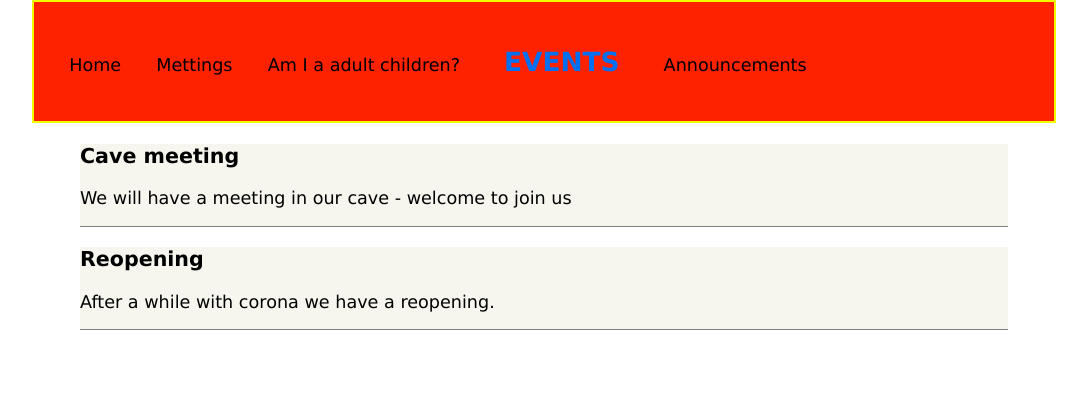
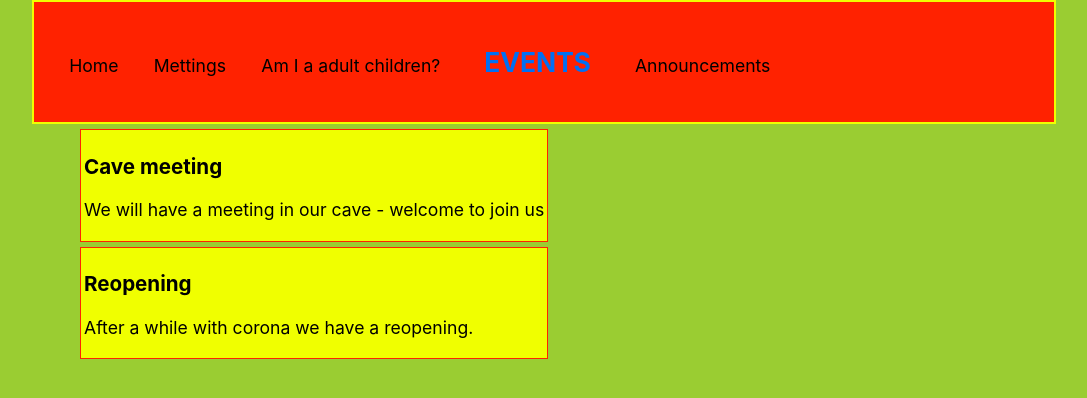
Before and after one commit to pedernyl/vbtNext, a Next.js app: page /events in a window 1280 px wide. Shown: the top 398 px of the page, without its empty margins (96-1183 px from the left). Built offline with nearby package versions, Linux system fonts and the light colour scheme.

Commit message:
some styling for events

```diff
--- a/components/Layout/Layout.js
+++ b/components/Layout/Layout.js
@@ -14,7 +14,6 @@ const Layout = ({ children, title, description, backButton }) => (
         </Head>
         <div className="container">
             <nav>
-                {backButton && <span className="back-button" onClick={() => Router.back()}>&#x2b05;</span> }
                 <Link activeClassName="active" href="/">
                     <a>
                         <span className={Classes.Link}>Home</span>
@@ -74,19 +73,8 @@ const Layout = ({ children, title, description, backButton }) => (
                 /*font-weight: bold;*/
             }
 
-            nav .back-button {
-                font-size: 0.9rem;
-                padding-right: 1em;
-                cursor: pointer;
-            }
         `}</style>
-        <style global jsx>{`
-            body {
-                background: white;
-                font-family: Verdana, Geneva, sans-serif;
-            }
 
-        `}</style>
     </div>
 
 );
--- a/pages/index.js
+++ b/pages/index.js
@@ -21,7 +21,7 @@ export default function Home() {
 
       <main className={styles.main}>
         <h1 className={styles.title}>
-          Welcome to vbt
+          Welcome to voksne barn Trondheim
         </h1>
 
         <div className={styles.grid}>
--- a/styles/Events.module.css
+++ b/styles/Events.module.css
@@ -1,10 +1,13 @@
 .Events {
     margin-left: 3rem;
     margin-right: 3rem;
+    float: left;
 
 }
 
 .Event {
-    border-bottom: 1px solid grey;
-    background: #f6f6ef;
+    margin-top: 5px;
+    border: 1px solid #FF2200;;
+    background: #f0FF00;
+    padding: 3px;
 }
--- a/styles/globals.css
+++ b/styles/globals.css
@@ -4,6 +4,7 @@ body {
   margin: 0;
   font-family: -apple-system, BlinkMacSystemFont, Segoe UI, Roboto, Oxygen,
     Ubuntu, Cantarell, Fira Sans, Droid Sans, Helvetica Neue, sans-serif;
+  background-color: #9ACD32;
 }
 
 a {
```
Also changed, not shown: styles/Home.module.css (+5 -4 lines).
